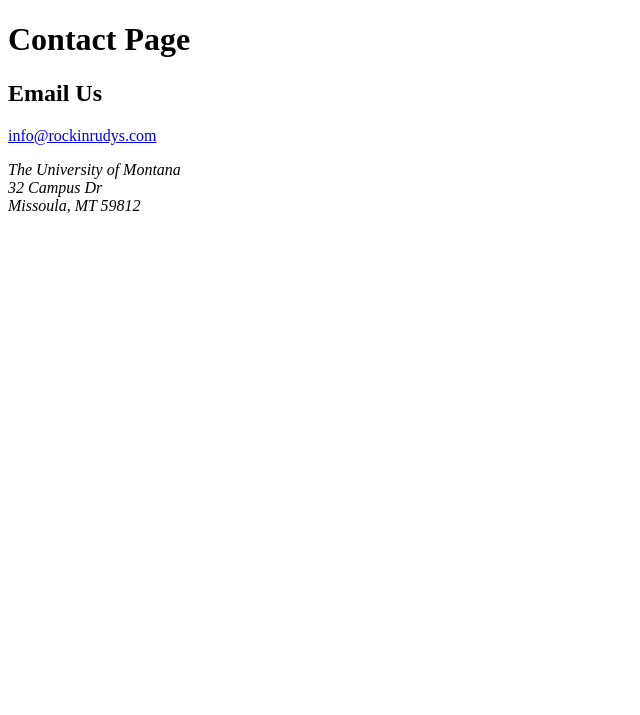
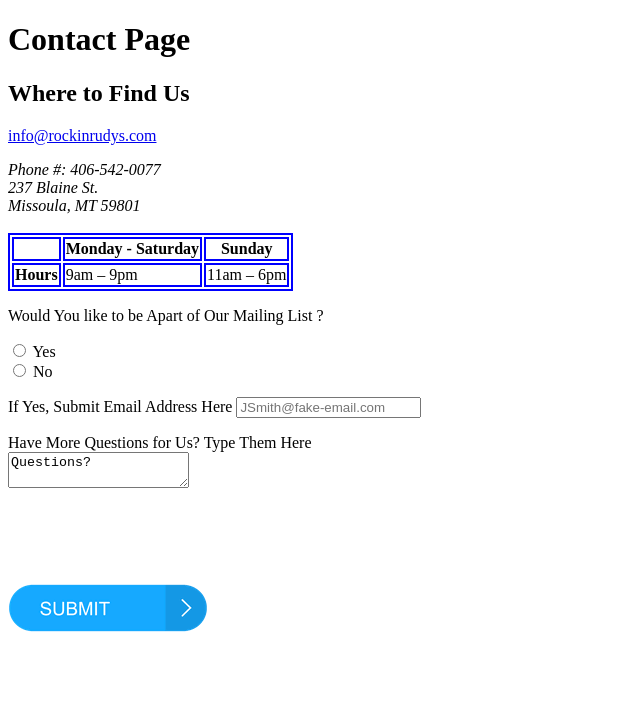
Before and after one commit to Dani-Briggs/web-dev-hw, a plain HTML site: page assignment-06/index.html in a window 1280 px wide. Shown: the whole page, without its empty margins (0-640 px from the left). Drawn offline with Linux system fonts and the light colour scheme.

Commit message:
index done

```diff
--- a/assignment-06/index.html
+++ b/assignment-06/index.html
@@ -5,19 +5,53 @@
     <meta name="description" content="Assignment 06">
     <meta name="author" content="Dani Briggs">
     <meta name="viewport" content="width=device-width, initial-scale=1.0">
-    <title> Rockin Rudy's From </title>
+    <style>
+    table, th, td {
+      border: 2px solid blue;
+      }
+    </style>
+    <title> Rockin Rudy's Form </title>
   </head>
   <body>
       <h1> Contact Page </h1>
 
-      <h2> Email Us </h2>
+      <h2> Where to Find Us </h2>
         <p><a href="mailto:info@rockinrudys.com">info@rockinrudys.com</a></p>
         <address>
-          The University of Montana<br />
-          32 Campus Dr<br />
-          Missoula, MT 59812
-        </address>
+          Phone #: 406-542-0077<br />
+          237 Blaine St.<br />
+          Missoula, MT 59801
+        </address> <br />
 
+        <table>
+      <tr>
+        <th></th>
+        <th scope="col">Monday - Saturday</th>
+        <th scope="col">Sunday</th>
+      </tr>
+      <tr>
+        <th scope="row">Hours</th>
+        <td>9am – 9pm</td>
+        <td>11am – 6pm</td>
+      </tr>
+        </table>
+    <form action="https://www.example.com/subscribe.php" method="post">
 
+      <p>Would You like to be Apart of Our Mailing List ?</p>
+      <input type="radio" name="level" value="yes" /> Yes
+        <br />
+      <input type="radio" name="level" value="no"  /> No
+
+      <p>
+        If Yes, Submit Email Address Here
+        <input type="text" name="name" id="test-text"  placeholder="JSmith@fake-email.com"/>
+      </p>
+      <p>
+        Have More Questions for Us? Type Them Here <br />
+        <textarea name="comments" id="test-textarea">Questions?</textarea>
+      </p>
+
+      <input type="image" src="./images/submit-button.png" alt="submit button image" width="200" height="200" />
+      </form>
     </body>
 </html>
```
Also changed, not shown: assignment-06/images/recipe-image.jpg (deleted), assignment-06/images/submit-button.png (added).
